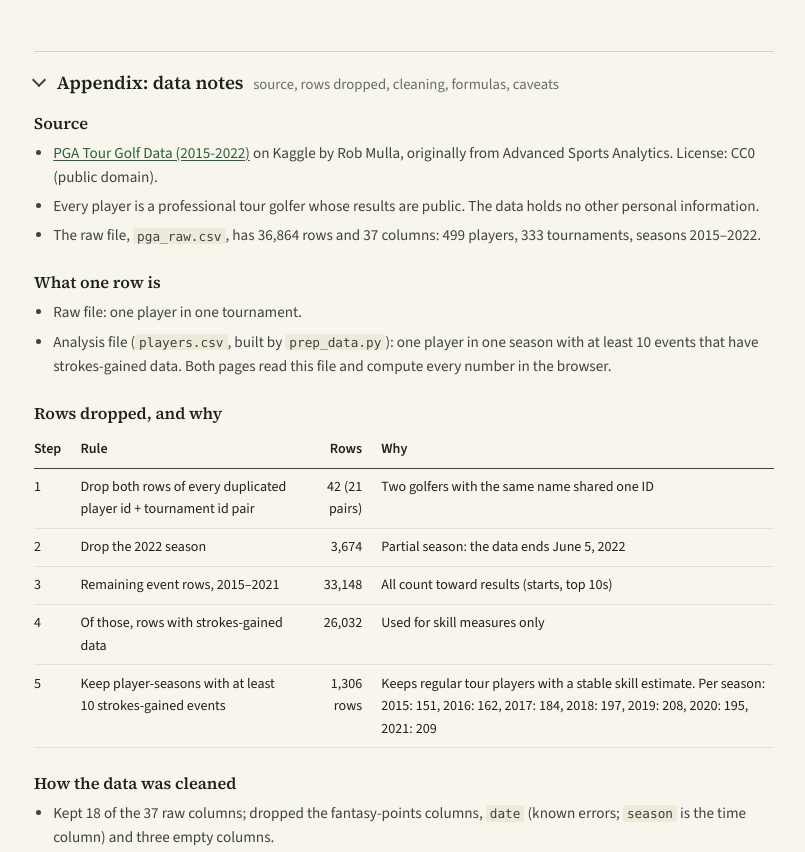
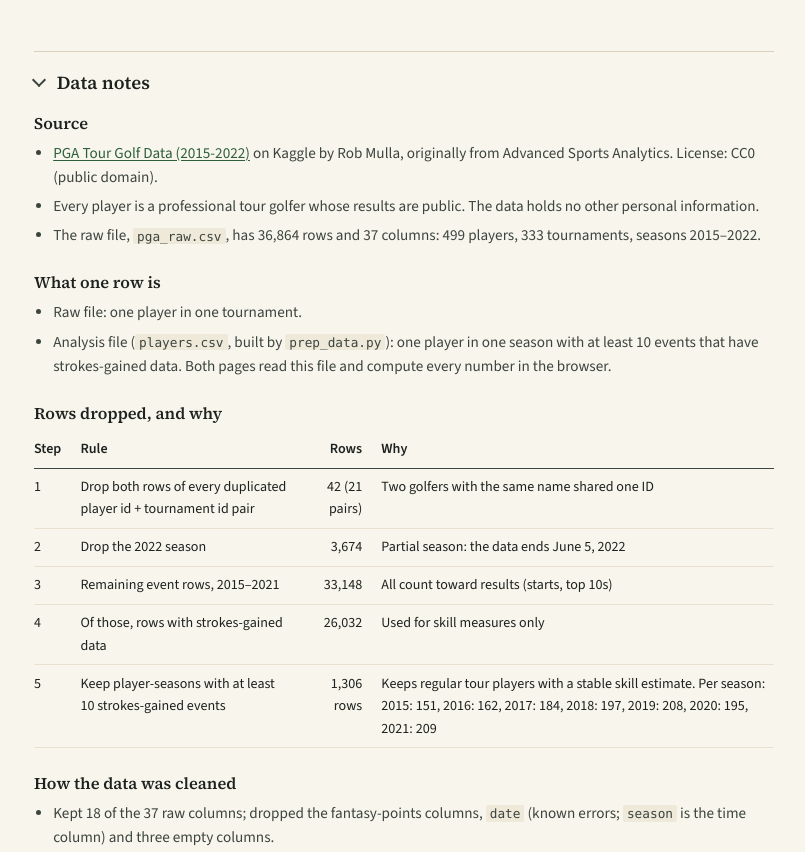
Before and after one commit to bennettwick/pga-sponsor-dashboard, a plain HTML site: page index.html in a window 1280 px wide. Shown: the part 5923-6775 px from the top of the page, without its empty margins (236-1041 px from the left). Drawn offline with nearby package versions, Linux system fonts and the light colour scheme.

Commit message:
Rename the report's closing section to "Data notes"
Drop the "Appendix" label and its subline; the section stays open by default
with all its content.

Co-Authored-By: Claude Opus 5.5 <noreply@anthropic.com>

```diff
--- a/index.html
+++ b/index.html
@@ -230,9 +230,9 @@
       </figure>
     </section>
 
-    <section class="block" aria-label="Appendix">
+    <section class="block" aria-label="Data notes">
       <details class="fold notes" id="data-notes" open>
-        <summary>Appendix: data notes <span class="muted">source, rows dropped, cleaning, formulas, caveats</span></summary>
+        <summary>Data notes</summary>
         <div class="fold-body">
           <h3>Source</h3>
           <ul>
--- a/styles.css
+++ b/styles.css
@@ -259,7 +259,7 @@ details.fold > summary .muted { font-family: var(--font-body); font-weight: 400;
 details.fold > summary:focus-visible { outline: 2px solid var(--green); outline-offset: 2px; }
 .fold-body { padding: 0 0 1.6rem; }
 
-/* appendix content */
+/* data notes content */
 .notes h3 { font-size: 1.02rem; margin-top: 1.6rem; }
 .notes h3:first-child { margin-top: 0; }
 .notes ul { padding-left: 1.2rem; margin: 0; }
```
